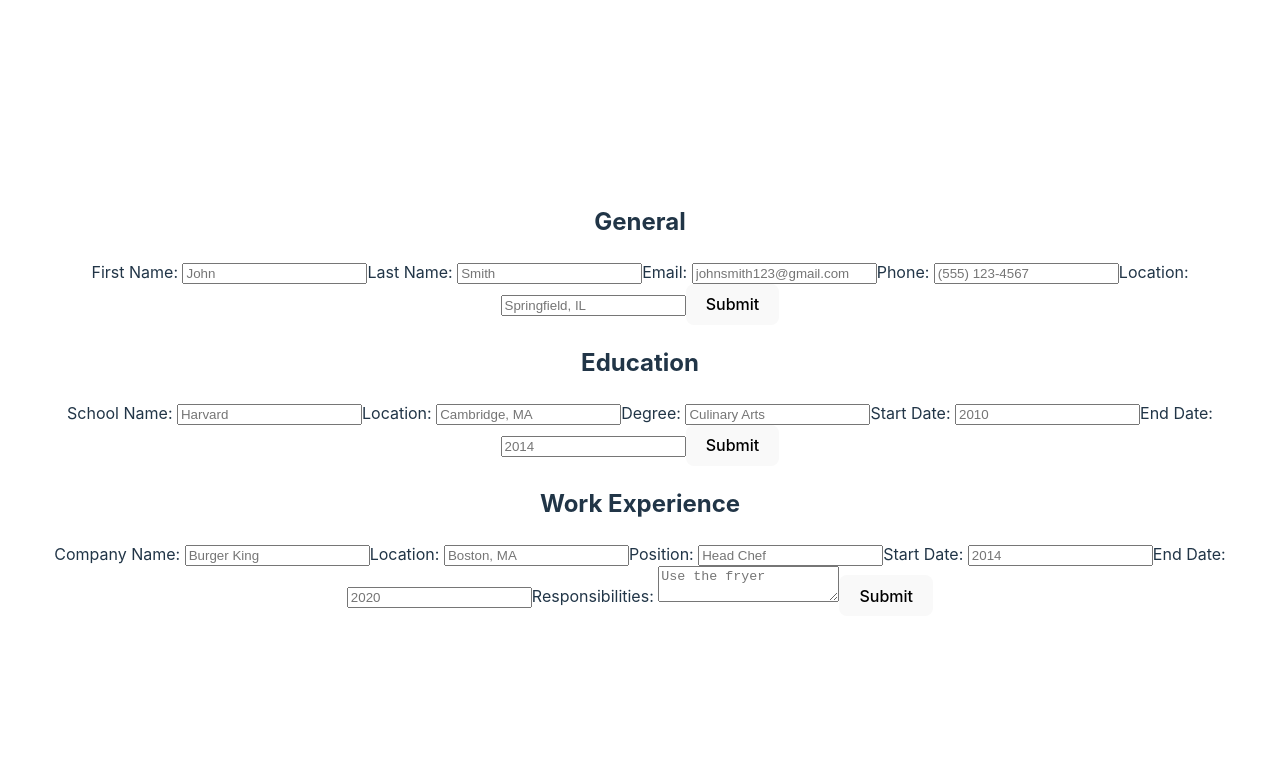
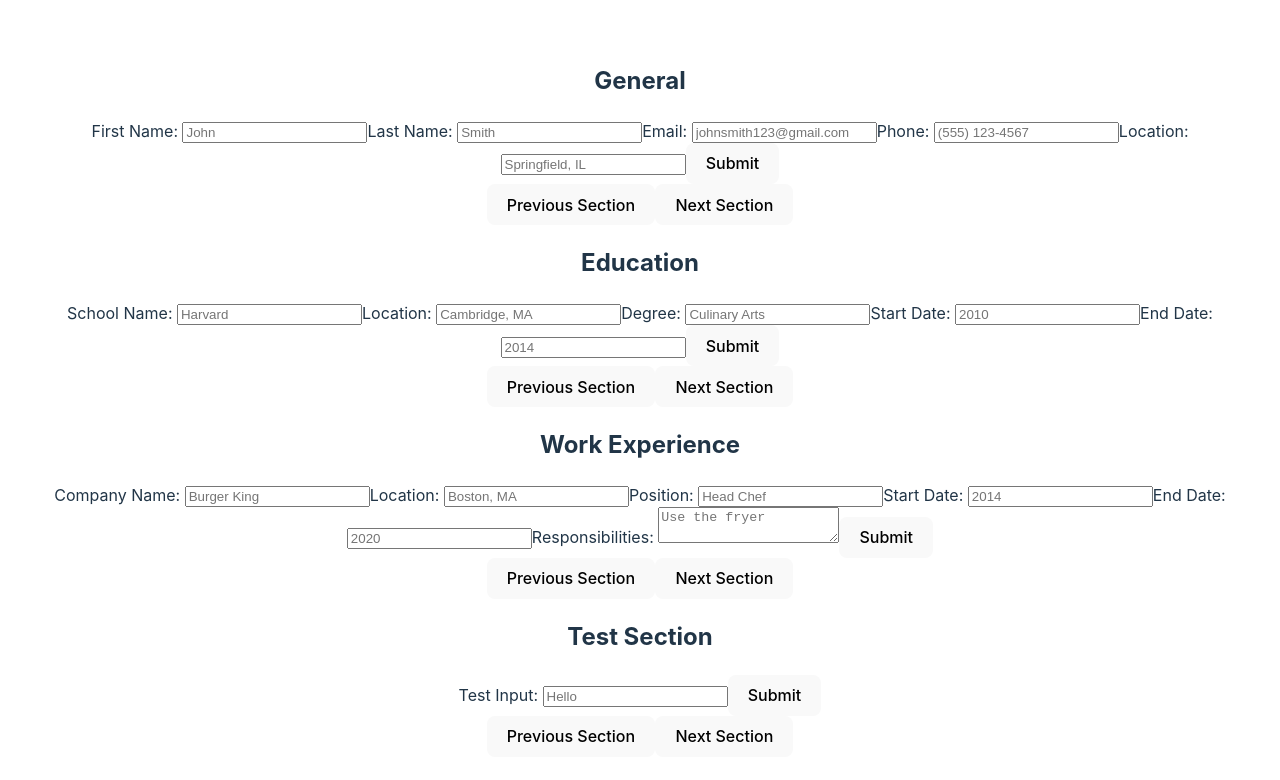
Before and after one commit to djsereno/CV-Application, a React (Vite) app: page / in a window 1280 px wide. Shown: the top 780 px of the page. Built offline with nearby package versions, Linux system fonts and the light colour scheme.

Commit message:
Update so that input state is preserved after submitting

```diff
--- a/src/App.jsx
+++ b/src/App.jsx
@@ -3,12 +3,23 @@ import { useState } from 'react';
 import { data } from './data';
 import './App.css';
 
-function Input({ label, placeholder, type, isSubmitted }) {
+function Input({ label, placeholder, type, value, isSubmitted, onChange }) {
   const inputField =
     type === 'textarea' ? (
-      <textarea placeholder={placeholder} readOnly={isSubmitted} required></textarea>
+      <textarea
+        value={value}
+        placeholder={placeholder}
+        onChange={onChange}
+        readOnly={isSubmitted}
+        required></textarea>
     ) : (
-      <input type={type} placeholder={placeholder} readOnly={isSubmitted} required></input>
+      <input
+        type={type}
+        value={value}
+        placeholder={placeholder}
+        onChange={onChange}
+        readOnly={isSubmitted}
+        required></input>
     );
 
   return (
@@ -21,23 +32,40 @@ function Input({ label, placeholder, type, isSubmitted }) {
 
 function Section({ id, heading, inputs }) {
   const [isSubmitted, setIsSubmitted] = useState(false);
+  const [inputVals, setInputVals] = useState(
+    inputs.reduce((obj, input) => ({ ...obj, [input.label]: input.value }), {})
+  );
 
   const handleSubmit = (e) => {
     e.preventDefault();
     setIsSubmitted(!isSubmitted);
   };
 
+  const handleChange = (e, label) => {
+    const newInputVals = inputVals;
+    newInputVals[label] = e.target.value;
+    setInputVals(newInputVals);
+  };
+
   const inputsFields = inputs.map((input) => (
-    <Input key={input.label} isSubmitted={isSubmitted} {...input} />
+    <Input
+      key={input.label}
+      isSubmitted={isSubmitted}
+      onChange={(e) => handleChange(e, input.label)}
+      value={inputVals[input.label]}
+      {...input}
+    />
   ));
 
   return (
     <section id={id}>
       <h2>{heading}</h2>
       <form onSubmit={handleSubmit}>
-        {inputsFields}
+        {isSubmitted ? null : inputsFields}
         <button type="submit">{isSubmitted ? 'Edit' : 'Submit'}</button>
       </form>
+      <button>Previous Section</button>
+      <button>Next Section</button>
     </section>
   );
 }
--- a/src/data.js
+++ b/src/data.js
@@ -6,27 +6,27 @@ export const data = [
       {
         label: 'First Name',
         placeholder: 'John',
-        type: 'text'
+        type: 'text',
       },
       {
         label: 'Last Name',
         placeholder: 'Smith',
-        type: 'text'
+        type: 'text',
       },
       {
         label: 'Email',
         placeholder: 'johnsmith123@gmail.com',
-        type: 'email'
+        type: 'email',
       },
       {
         label: 'Phone',
         placeholder: '(555) 123-4567',
-        type: 'tel'
+        type: 'tel',
       },
       {
         label: 'Location',
         placeholder: 'Springfield, IL',
-        type: 'text'
+        type: 'text',
       }
     ]
   },
@@ -37,27 +37,27 @@ export const data = [
       {
         label: 'School Name',
         placeholder: 'Harvard',
-        type: 'text'
+        type: 'text',
       },
       {
         label: 'Location',
         placeholder: 'Cambridge, MA',
-        type: 'text'
+        type: 'text',
       },
       {
         label: 'Degree',
         placeholder: 'Culinary Arts',
-        type: 'text'
+        type: 'text',
       },
       {
         label: 'Start Date',
         placeholder: '2010',
-        type: 'number'
+        type: 'number',
       },
       {
         label: 'End Date',
         placeholder: '2014',
-        type: 'number'
+        type: 'number',
       }
     ]
   },
@@ -68,32 +68,43 @@ export const data = [
       {
         label: 'Company Name',
         placeholder: 'Burger King',
-        type: 'text'
+        type: 'text',
       },
       {
         label: 'Location',
         placeholder: 'Boston, MA',
-        type: 'text'
+        type: 'text',
       },
       {
         label: 'Position',
         placeholder: 'Head Chef',
-        type: 'text'
+        type: 'text',
       },
       {
         label: 'Start Date',
         placeholder: '2014',
-        type: 'number'
+        type: 'number',
       },
       {
         label: 'End Date',
         placeholder: '2020',
-        type: 'number'
+        type: 'number',
       },
       {
         label: 'Responsibilities',
         placeholder: 'Use the fryer',
-        type: 'textarea'
+        type: 'textarea',
+      }
+    ]
+  },
+  {
+    id: 3,
+    heading: 'Test Section',
+    inputs: [
+      {
+        label: 'Test Input',
+        placeholder: 'Hello',
+        type: 'text',
       }
     ]
   }
```
